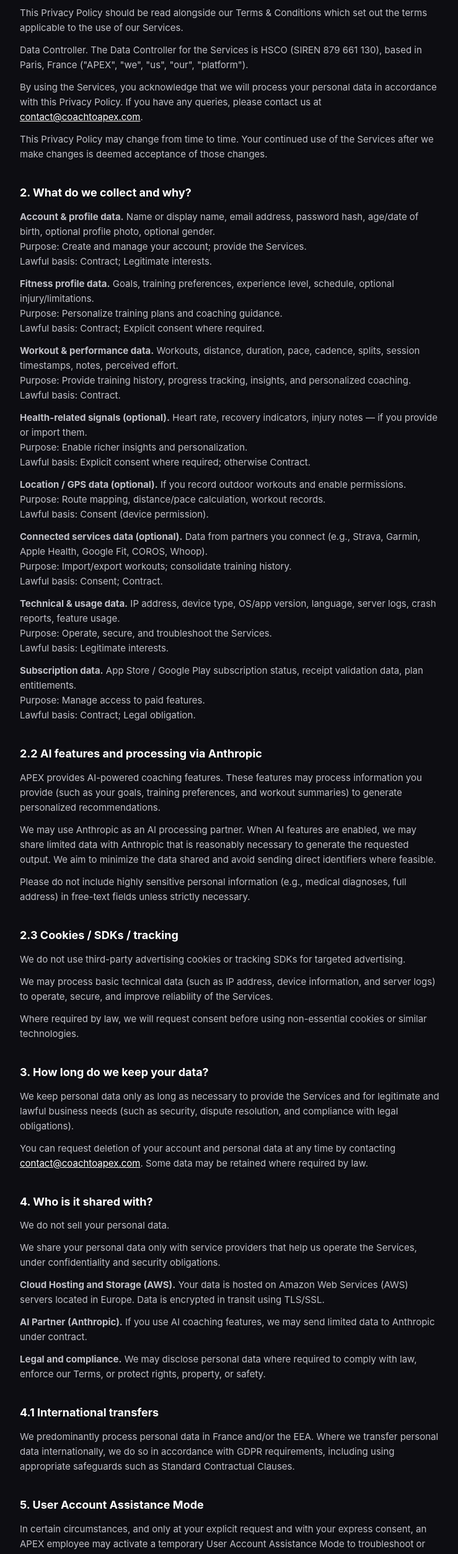
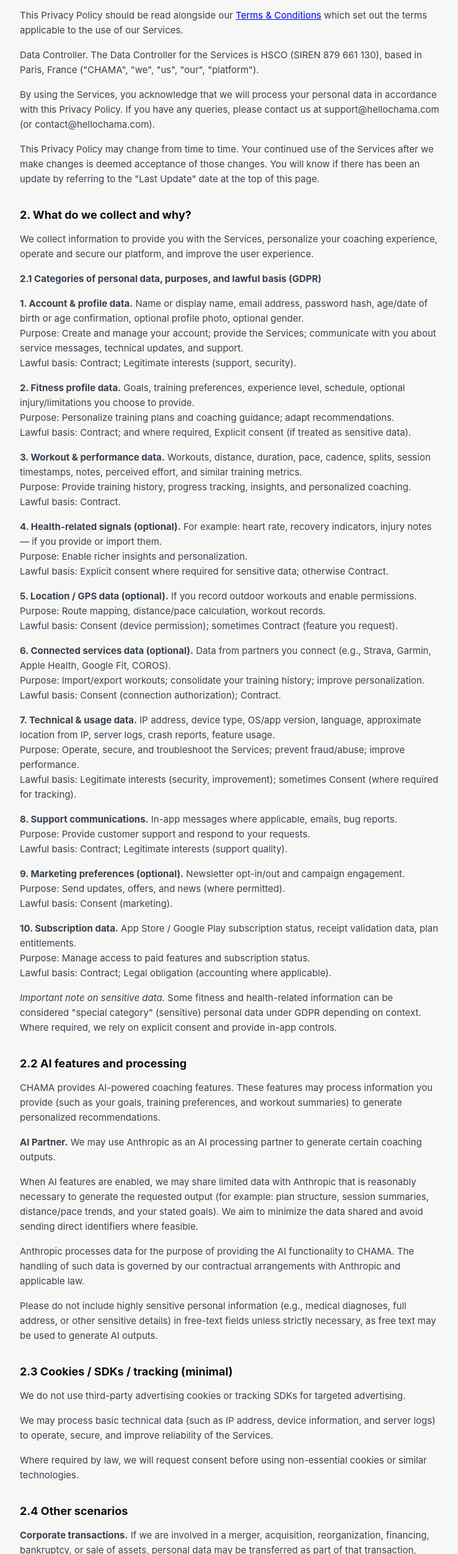
Before and after one commit to hmytraffic/apex-privacy, a plain HTML site: page index.html in a window 1280 px wide. Shown: the part 293-2800 px from the top of the page at 62% size, without its empty margins (268-1007 px from the left). Drawn offline with Linux system fonts and the light colour scheme.

Commit message:
Update index.html

```diff
--- a/index.html
+++ b/index.html
@@ -3,118 +3,116 @@
 <head>
   <meta charset="UTF-8">
   <meta name="viewport" content="width=device-width, initial-scale=1.0">
-  <title>APEX — Privacy Policy</title>
+  <title>CHAMA — Privacy Policy</title>
   <style>
     * { margin: 0; padding: 0; box-sizing: border-box; }
     body {
       font-family: -apple-system, BlinkMacSystemFont, 'Segoe UI', Roboto, sans-serif;
-      background: #0D0D12;
-      color: #E0E0E6;
+      background: #F7F7F5;
+      color: #374151;
       line-height: 1.6;
       padding: 40px 20px 80px;
     }
     .container { max-width: 680px; margin: 0 auto; }
-    h1 {
-      font-size: 28px;
-      font-weight: 700;
-      color: #FFFFFF;
-      margin-bottom: 8px;
-    }
-    .meta {
-      font-size: 13px;
-      color: #888;
-      margin-bottom: 40px;
-    }
-    h2 {
-      font-size: 18px;
-      font-weight: 700;
-      color: #FFFFFF;
-      margin-top: 36px;
-      margin-bottom: 12px;
-    }
-    p, li {
-      font-size: 15px;
-      color: #C0C0C8;
-      margin-bottom: 12px;
-    }
-    ul { padding-left: 20px; margin-bottom: 12px; }
-    a { color: #FFFFFF; }
+    h1 { font-size: 28px; font-weight: 700; color: #0A0C10; margin-bottom: 8px; }
+    .meta { font-size: 13px; color: #888; margin-bottom: 40px; }
+    h2 { font-size: 18px; font-weight: 700; color: #0A0C10; margin-top: 32px; margin-bottom: 12px; }
+    p { margin-bottom: 16px; font-size: 15px; }
+    ul { margin-bottom: 16px; padding-left: 24px; }
+    li { margin-bottom: 8px; font-size: 15px; }
   </style>
 </head>
 <body>
 <div class="container">
   <h1>Privacy Policy</h1>
-    <p class="meta">Last update: 26 Feb 2026 — HSCO (SIREN 879 661 130) — coachtoapex.com</p>
+  <p class="meta">Last update: 26 Feb 2026 &middot; HSCO (SIREN 879 661 130) &mdash; hellochama.com</p>
 
   <h2>1. Introduction</h2>
-    <p>APEX values your privacy and the protection of your personal data. This Privacy Policy explains the personal data we collect about you when you use our website and mobile applications (together the "Services"), how we use it, the extent to which we share it with third parties, and your rights in respect of that data.</p>
-    <p>This Privacy Policy should be read alongside our Terms &amp; Conditions which set out the terms applicable to the use of our Services.</p>
-    <p>Data Controller. The Data Controller for the Services is HSCO (SIREN 879 661 130), based in Paris, France ("APEX", "we", "us", "our", "platform").</p>
-    <p>By using the Services, you acknowledge that we will process your personal data in accordance with this Privacy Policy. If you have any queries, please contact us at <a href="mailto:contact@coachtoapex.com">contact@coachtoapex.com</a>.</p>
-    <p>This Privacy Policy may change from time to time. Your continued use of the Services after we make changes is deemed acceptance of those changes.</p>
+  <p>CHAMA values your privacy and the protection of your personal data. This Privacy Policy explains the personal data we collect about you when you use our website and mobile applications (together the "Services"), how we use it, the extent to which we share it with third parties, and your rights in respect of that data.</p>
+  <p>This Privacy Policy should be read alongside our <a href="terms.html">Terms &amp; Conditions</a> which set out the terms applicable to the use of our Services.</p>
+  <p>Data Controller. The Data Controller for the Services is HSCO (SIREN 879 661 130), based in Paris, France ("CHAMA", "we", "us", "our", "platform").</p>
+  <p>By using the Services, you acknowledge that we will process your personal data in accordance with this Privacy Policy. If you have any queries, please contact us at support@hellochama.com (or contact@hellochama.com).</p>
+  <p>This Privacy Policy may change from time to time. Your continued use of the Services after we make changes is deemed acceptance of those changes. You will know if there has been an update by referring to the "Last Update" date at the top of this page.</p>
 
   <h2>2. What do we collect and why?</h2>
-    <p><strong>Account &amp; profile data.</strong> Name or display name, email address, password hash, age/date of birth, optional profile photo, optional gender.<br>Purpose: Create and manage your account; provide the Services.<br>Lawful basis: Contract; Legitimate interests.</p>
-    <p><strong>Fitness profile data.</strong> Goals, training preferences, experience level, schedule, optional injury/limitations.<br>Purpose: Personalize training plans and coaching guidance.<br>Lawful basis: Contract; Explicit consent where required.</p>
-    <p><strong>Workout &amp; performance data.</strong> Workouts, distance, duration, pace, cadence, splits, session timestamps, notes, perceived effort.<br>Purpose: Provide training history, progress tracking, insights, and personalized coaching.<br>Lawful basis: Contract.</p>
-    <p><strong>Health-related signals (optional).</strong> Heart rate, recovery indicators, injury notes — if you provide or import them.<br>Purpose: Enable richer insights and personalization.<br>Lawful basis: Explicit consent where required; otherwise Contract.</p>
-    <p><strong>Location / GPS data (optional).</strong> If you record outdoor workouts and enable permissions.<br>Purpose: Route mapping, distance/pace calculation, workout records.<br>Lawful basis: Consent (device permission).</p>
-    <p><strong>Connected services data (optional).</strong> Data from partners you connect (e.g., Strava, Garmin, Apple Health, Google Fit, COROS, Whoop).<br>Purpose: Import/export workouts; consolidate training history.<br>Lawful basis: Consent; Contract.</p>
-    <p><strong>Technical &amp; usage data.</strong> IP address, device type, OS/app version, language, server logs, crash reports, feature usage.<br>Purpose: Operate, secure, and troubleshoot the Services.<br>Lawful basis: Legitimate interests.</p>
-    <p><strong>Subscription data.</strong> App Store / Google Play subscription status, receipt validation data, plan entitlements.<br>Purpose: Manage access to paid features.<br>Lawful basis: Contract; Legal obligation.</p>
+  <p>We collect information to provide you with the Services, personalize your coaching experience, operate and secure our platform, and improve the user experience.</p>
+  <p><strong>2.1 Categories of personal data, purposes, and lawful basis (GDPR)</strong></p>
+  <p><strong>1. Account &amp; profile data.</strong> Name or display name, email address, password hash, age/date of birth or age confirmation, optional profile photo, optional gender.<br>Purpose: Create and manage your account; provide the Services; communicate with you about service messages, technical updates, and support.<br>Lawful basis: Contract; Legitimate interests (support, security).</p>
+  <p><strong>2. Fitness profile data.</strong> Goals, training preferences, experience level, schedule, optional injury/limitations you choose to provide.<br>Purpose: Personalize training plans and coaching guidance; adapt recommendations.<br>Lawful basis: Contract; and where required, Explicit consent (if treated as sensitive data).</p>
+  <p><strong>3. Workout &amp; performance data.</strong> Workouts, distance, duration, pace, cadence, splits, session timestamps, notes, perceived effort, and similar training metrics.<br>Purpose: Provide training history, progress tracking, insights, and personalized coaching.<br>Lawful basis: Contract.</p>
+  <p><strong>4. Health-related signals (optional).</strong> For example: heart rate, recovery indicators, injury notes — if you provide or import them.<br>Purpose: Enable richer insights and personalization.<br>Lawful basis: Explicit consent where required for sensitive data; otherwise Contract.</p>
+  <p><strong>5. Location / GPS data (optional).</strong> If you record outdoor workouts and enable permissions.<br>Purpose: Route mapping, distance/pace calculation, workout records.<br>Lawful basis: Consent (device permission); sometimes Contract (feature you request).</p>
+  <p><strong>6. Connected services data (optional).</strong> Data from partners you connect (e.g., Strava, Garmin, Apple Health, Google Fit, COROS).<br>Purpose: Import/export workouts; consolidate your training history; improve personalization.<br>Lawful basis: Consent (connection authorization); Contract.</p>
+  <p><strong>7. Technical &amp; usage data.</strong> IP address, device type, OS/app version, language, approximate location from IP, server logs, crash reports, feature usage.<br>Purpose: Operate, secure, and troubleshoot the Services; prevent fraud/abuse; improve performance.<br>Lawful basis: Legitimate interests (security, improvement); sometimes Consent (where required for tracking).</p>
+  <p><strong>8. Support communications.</strong> In-app messages where applicable, emails, bug reports.<br>Purpose: Provide customer support and respond to your requests.<br>Lawful basis: Contract; Legitimate interests (support quality).</p>
+  <p><strong>9. Marketing preferences (optional).</strong> Newsletter opt-in/out and campaign engagement.<br>Purpose: Send updates, offers, and news (where permitted).<br>Lawful basis: Consent (marketing).</p>
+  <p><strong>10. Subscription data.</strong> App Store / Google Play subscription status, receipt validation data, plan entitlements.<br>Purpose: Manage access to paid features and subscription status.<br>Lawful basis: Contract; Legal obligation (accounting where applicable).</p>
+  <p><em>Important note on sensitive data.</em> Some fitness and health-related information can be considered "special category" (sensitive) personal data under GDPR depending on context. Where required, we rely on explicit consent and provide in-app controls.</p>
 
-    <h2>2.2 AI features and processing via Anthropic</h2>
-    <p>APEX provides AI-powered coaching features. These features may process information you provide (such as your goals, training preferences, and workout summaries) to generate personalized recommendations.</p>
-    <p>We may use Anthropic as an AI processing partner. When AI features are enabled, we may share limited data with Anthropic that is reasonably necessary to generate the requested output. We aim to minimize the data shared and avoid sending direct identifiers where feasible.</p>
-    <p>Please do not include highly sensitive personal information (e.g., medical diagnoses, full address) in free-text fields unless strictly necessary.</p>
+  <h2>2.2 AI features and processing</h2>
+  <p>CHAMA provides AI-powered coaching features. These features may process information you provide (such as your goals, training preferences, and workout summaries) to generate personalized recommendations.</p>
+  <p><strong>AI Partner.</strong> We may use Anthropic as an AI processing partner to generate certain coaching outputs.</p>
+  <p>When AI features are enabled, we may share limited data with Anthropic that is reasonably necessary to generate the requested output (for example: plan structure, session summaries, distance/pace trends, and your stated goals). We aim to minimize the data shared and avoid sending direct identifiers where feasible.</p>
+  <p>Anthropic processes data for the purpose of providing the AI functionality to CHAMA. The handling of such data is governed by our contractual arrangements with Anthropic and applicable law.</p>
+  <p>Please do not include highly sensitive personal information (e.g., medical diagnoses, full address, or other sensitive details) in free-text fields unless strictly necessary, as free text may be used to generate AI outputs.</p>
 
-    <h2>2.3 Cookies / SDKs / tracking</h2>
+  <h2>2.3 Cookies / SDKs / tracking (minimal)</h2>
   <p>We do not use third-party advertising cookies or tracking SDKs for targeted advertising.</p>
   <p>We may process basic technical data (such as IP address, device information, and server logs) to operate, secure, and improve reliability of the Services.</p>
   <p>Where required by law, we will request consent before using non-essential cookies or similar technologies.</p>
 
-    <h2>3. How long do we keep your data?</h2>
+  <h2>2.4 Other scenarios</h2>
+  <p><strong>Corporate transactions.</strong> If we are involved in a merger, acquisition, reorganization, financing, bankruptcy, or sale of assets, personal data may be transferred as part of that transaction, subject to appropriate safeguards.</p>
+  <p><strong>Aggregated statistics.</strong> We may use aggregated or de-identified data to understand trends and improve the Services. Such data is not intended to identify you.</p>
+
+  <h2>3. How long do we keep your data for?</h2>
   <p>We keep personal data only as long as necessary to provide the Services and for legitimate and lawful business needs (such as security, dispute resolution, and compliance with legal obligations).</p>
-    <p>You can request deletion of your account and personal data at any time by contacting <a href="mailto:contact@coachtoapex.com">contact@coachtoapex.com</a>. Some data may be retained where required by law.</p>
+  <p>You can request deletion of your account and personal data at any time by contacting support@hellochama.com. Some data may be retained where required by law or where necessary to establish, exercise, or defend legal claims.</p>
 
   <h2>4. Who is it shared with?</h2>
   <p>We do not sell your personal data.</p>
-    <p>We share your personal data only with service providers that help us operate the Services, under confidentiality and security obligations.</p>
-    <p><strong>Cloud Hosting and Storage (AWS).</strong> Your data is hosted on Amazon Web Services (AWS) servers located in Europe. Data is encrypted in transit using TLS/SSL.</p>
-    <p><strong>AI Partner (Anthropic).</strong> If you use AI coaching features, we may send limited data to Anthropic under contract.</p>
+  <p>We share your personal data only with service providers that help us operate the Services, under confidentiality and security obligations, and only to the extent necessary for them to perform their services.</p>
+  <p><strong>Cloud Hosting and Storage (AWS).</strong> Your data is hosted on Amazon Web Services (AWS) servers located in Europe. Data transmitted between your device and our servers is encrypted in transit using standard TLS/SSL connections.</p>
+  <p><strong>AI Partner (Anthropic).</strong> If you use AI coaching features, we may send limited data needed to generate coaching outputs to Anthropic, under contract and for the purposes described in this Privacy Policy.</p>
   <p><strong>Legal and compliance.</strong> We may disclose personal data where required to comply with law, enforce our Terms, or protect rights, property, or safety.</p>
 
   <h2>4.1 International transfers</h2>
-    <p>We predominantly process personal data in France and/or the EEA. Where we transfer personal data internationally, we do so in accordance with GDPR requirements, including using appropriate safeguards such as Standard Contractual Clauses.</p>
+  <p>We predominantly process personal data in France and/or the EEA. Some third-party providers may process personal data outside the EEA. Where we transfer personal data internationally, we do so in accordance with GDPR requirements, including using appropriate safeguards such as adequacy decisions or Standard Contractual Clauses where applicable.</p>
 
-    <h2>5. User Account Assistance Mode</h2>
-    <p>In certain circumstances, and only at your explicit request and with your express consent, an APEX employee may activate a temporary User Account Assistance Mode to troubleshoot or resolve a specific issue.</p>
-    <p>When activated: access is limited to authorized staff; access is time-limited and restricted to what is necessary; you may withdraw consent at any time.</p>
+  <h2>4.2 Legal disclosures</h2>
+  <p>We may disclose personal data to third parties where we are required to do so to comply with the law or lawful requests; enforce or apply our Terms; or protect the rights, property, or safety of our users or others.</p>
+
+  <h2>5. User Account Assistance Mode (optional)</h2>
+  <p>In certain circumstances, and only at your explicit request and with your express consent, a CHAMA employee may activate a temporary User Account Assistance Mode to troubleshoot or resolve a specific issue.</p>
+  <p>When activated: access is limited to authorized staff trained on confidentiality; access is time-limited and restricted to what is necessary; we use appropriate authentication measures where feasible; and you may withdraw consent at any time.</p>
 
   <h2>6. How is my information protected?</h2>
   <p>We implement appropriate technical and organizational measures designed to protect your personal data, including encryption in transit (TLS/SSL), access controls, and security monitoring.</p>
-    <p>No method of transmission over the Internet or electronic storage is 100% secure. While we strive to protect personal data, we cannot guarantee absolute security.</p>
+  <p>No method of transmission over the Internet or electronic storage is 100% secure. Therefore, while we strive to protect personal data, we cannot guarantee absolute security.</p>
 
-    <h2>7. Your rights</h2>
+  <h2>7. What are my rights?</h2>
   <p>Under GDPR (and similar laws), you may have rights to request:</p>
   <ul>
     <li>Access to your personal data</li>
     <li>Correction of inaccurate or incomplete data</li>
     <li>Erasure of your data in certain circumstances</li>
-      <li>Restriction of processing</li>
+    <li>Restriction of processing in certain circumstances</li>
     <li>Data portability (where applicable)</li>
     <li>Objection to processing based on legitimate interests</li>
-      <li>Withdrawal of consent at any time</li>
+    <li>Withdrawal of consent at any time where we rely on consent</li>
   </ul>
-    <p>To exercise any of these rights, contact <a href="mailto:contact@coachtoapex.com">contact@coachtoapex.com</a>.</p>
+  <p>To exercise any of these rights, contact support@hellochama.com.</p>
   <p>You also have the right to lodge a complaint with your local data protection authority. In France, this is the CNIL.</p>
 
   <h2>8. Children</h2>
-    <p>Our Services are not intended for individuals under 18 years of age. We do not knowingly collect personal data from individuals under 18. If we become aware that someone under 18 has provided personal data, we will take steps to delete it.</p>
+  <p>Our Services are not intended for individuals under 18 years of age. We do not knowingly collect personal data from individuals under 18. If we become aware that someone under 18 has provided personal data, we will take steps to delete it and terminate the account.</p>
 
-    <h2>9. Contact</h2>
-    <p>If you have questions about this Privacy Policy, contact us at <a href="mailto:contact@coachtoapex.com">contact@coachtoapex.com</a>.</p>
+  <h2>9. How can I contact you?</h2>
+  <p>If you have questions or concerns about this Privacy Policy or our handling of personal data, contact us at support@hellochama.com or contact@hellochama.com.</p>
   <p>Postal address: HSCO (SIREN 879 661 130), 113 rue du Chemin Vert, Paris, France.</p>
+
+  <h2>10. Language</h2>
+  <p>This Privacy Policy may be provided in multiple languages for convenience. In case of conflict or inconsistency, the English version will prevail unless applicable law requires otherwise.</p>
 </div>
 </body>
 </html>
```
Lines whose indentation alone changed are shown as unchanged.
